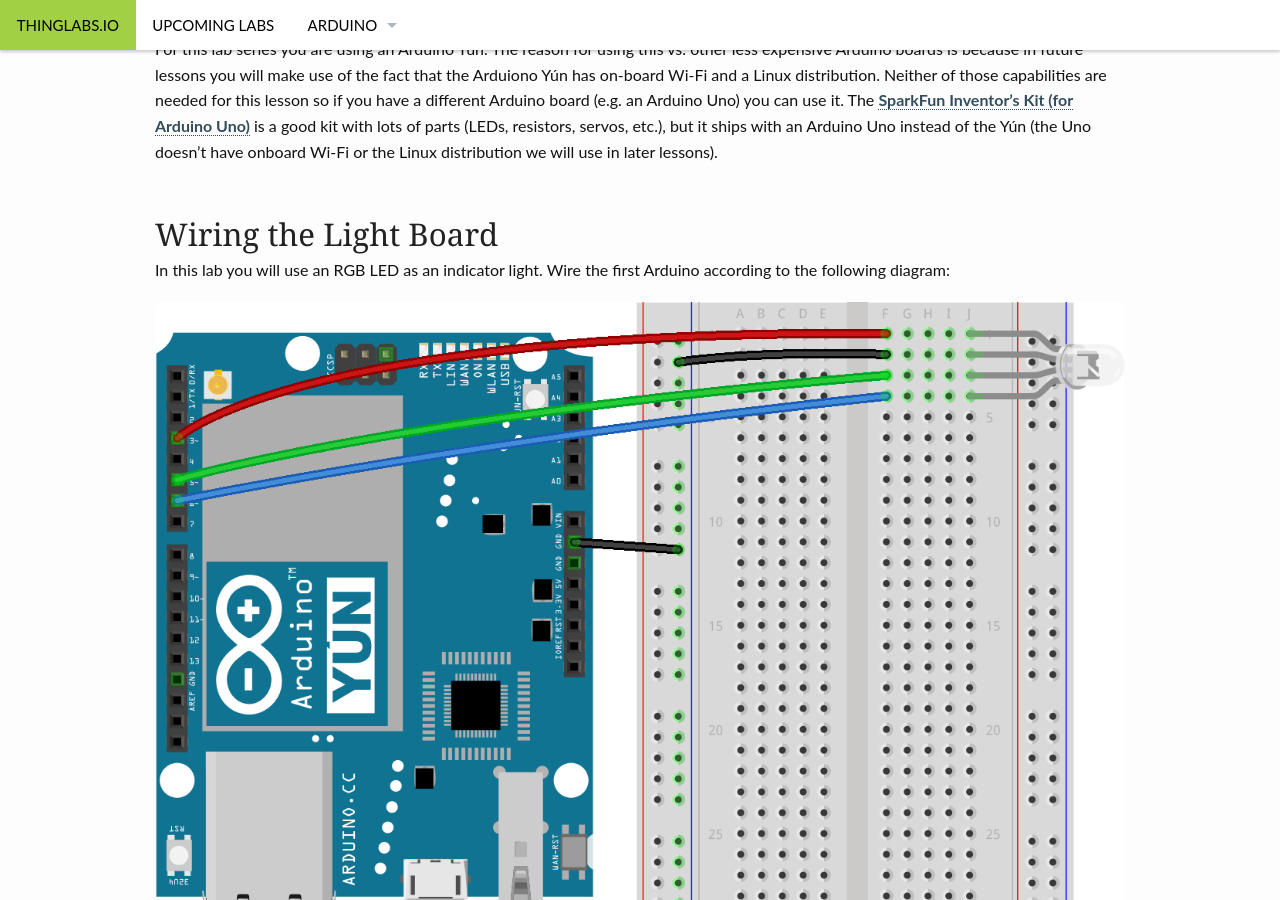
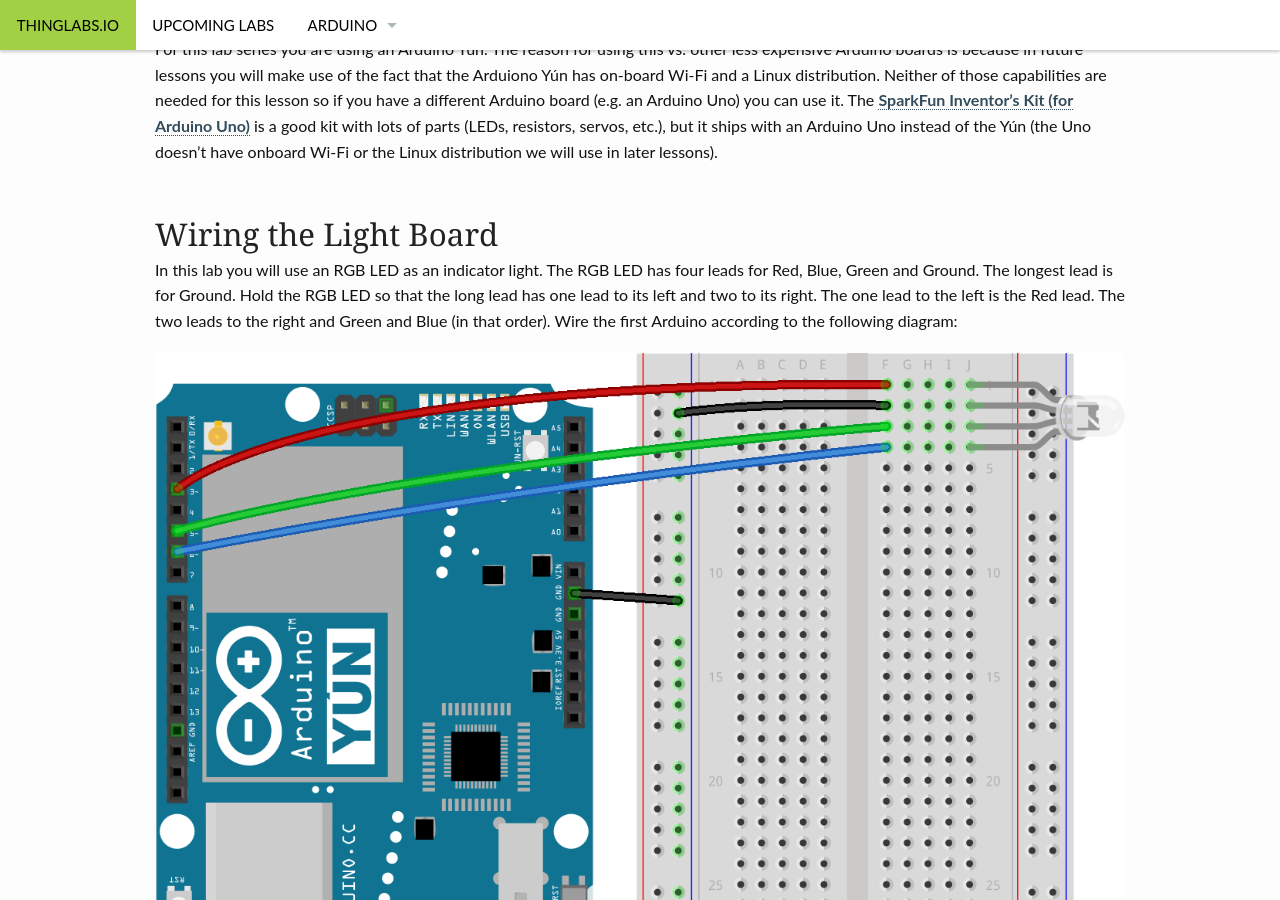
Before and after one commit to ThingLabsIo/ThingLabsIo.github.io, a Jekyll site: the page built from pages/lab006.md, in a window 1280 px wide and 900 px high, scrolled down 1031 px. Built offline with Jekyll 4.4.1, drawn with Linux system fonts in a browser that asks for light colours.

Commit message:
Added note about the RBG LED leads

```diff
--- a/pages/lab006.md
+++ b/pages/lab006.md
@@ -33,7 +33,7 @@
 For this lab series you are using an Arduino Y&uacute;n. The reason for using this vs. other less expensive Arduino boards is because in future lessons you will make use of the fact that the Arduiono Y&uacute;n has on-board Wi-Fi and a Linux distribution. Neither of those capabilities are needed for this lesson so if you have a different Arduino board (e.g. an Arduino Uno) you can use it. The [SparkFun Inventor's Kit (for Arduino Uno)][9] is a good kit with lots of parts (LEDs, resistors, servos, etc.), but it ships with an Arduino Uno instead of the Y&uacute;n (the Uno doesn't have onboard Wi-Fi or the Linux distribution we will use in later lessons).
 
 ## Wiring the Light Board
-In this lab you will use an RGB LED as an indicator light. Wire the first Arduino according to the following diagram:
+In this lab you will use an RGB LED as an indicator light. The RGB LED has four leads for Red, Blue, Green and Ground. The longest lead is for Ground. Hold the RGB LED so that the long lead has one lead to its left and two to its right. The one lead to the left is the Red lead. The two leads to the right and Green and Blue (in that order). Wire the first Arduino according to the following diagram:
 
 <img src="/images/lab06_bb.png"/>
 
```
